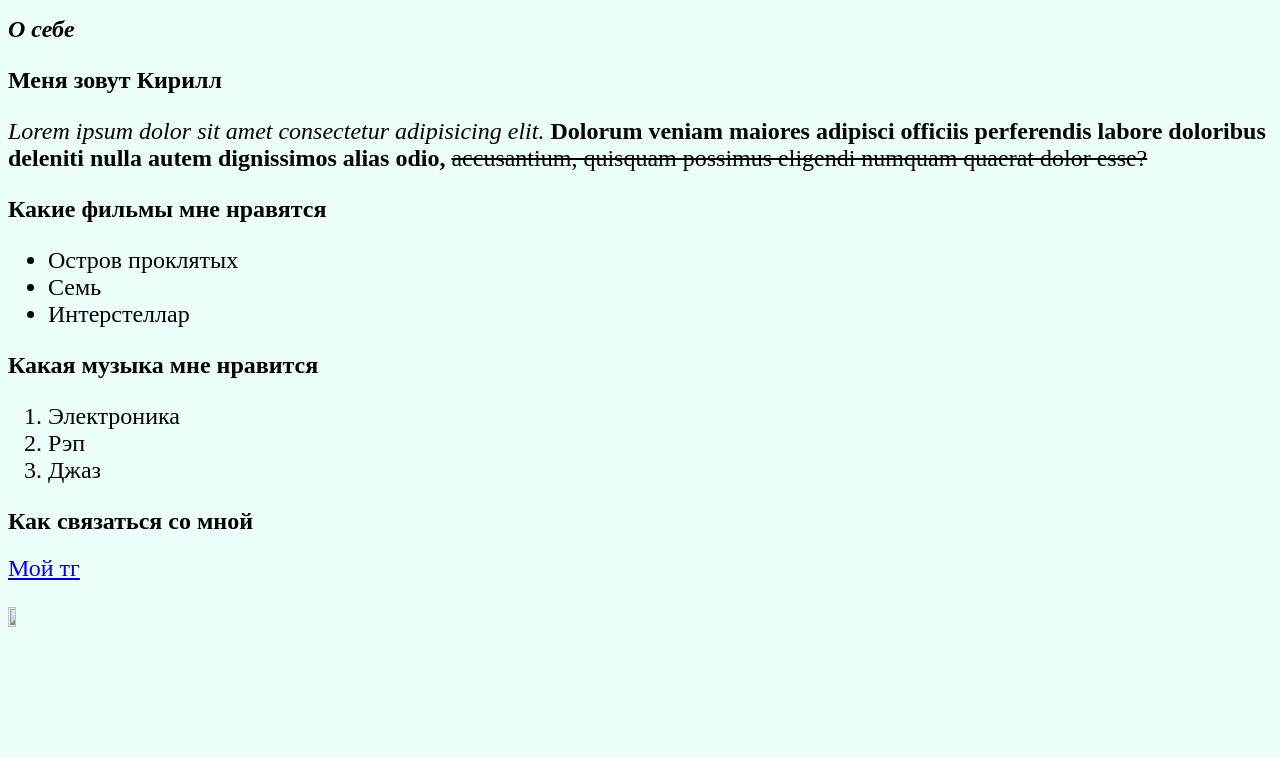
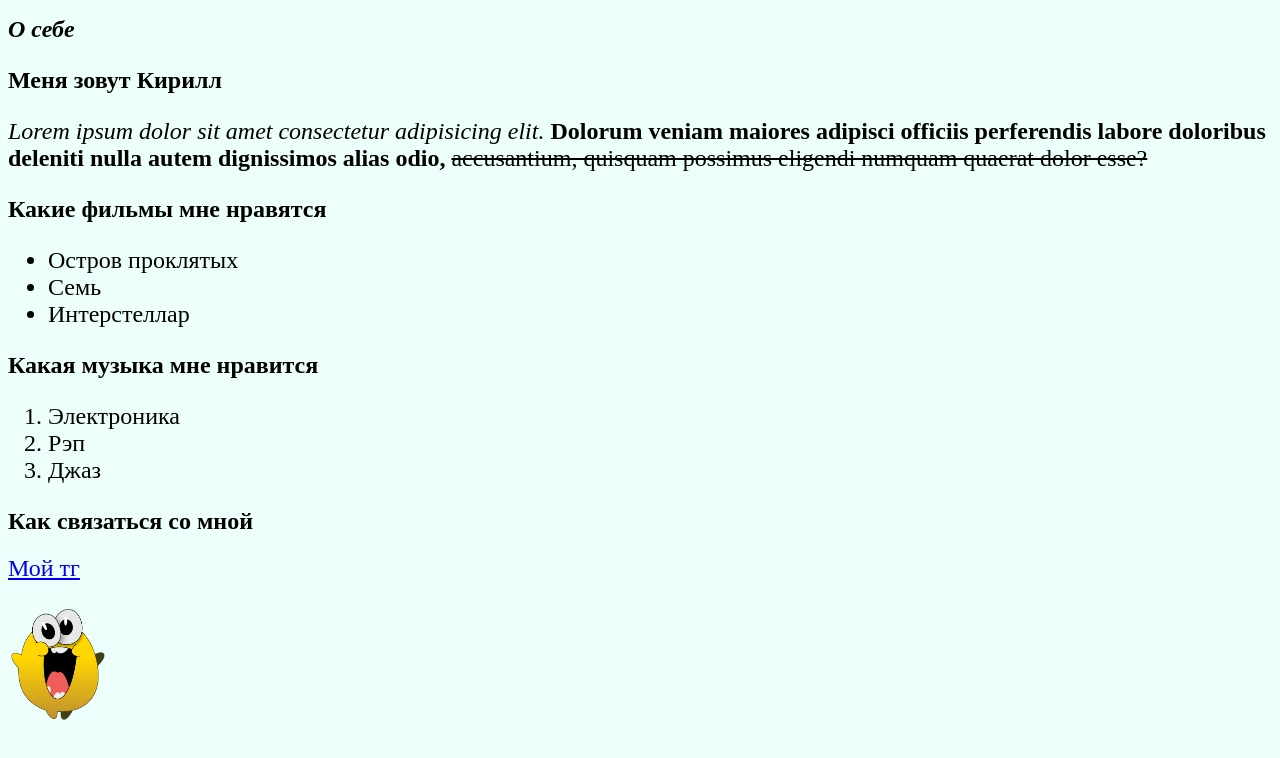
Before and after one commit to Phantic08/lb1-7, a plain HTML site: page pages/lb1.html in a window 1280 px wide. Drawn offline with Linux system fonts and the light colour scheme.

Commit message:
Add files via upload

```diff
--- a/pages/lb1.html
+++ b/pages/lb1.html
@@ -53,7 +53,7 @@
     <a href="https://t.me/q6albes">Мой тг</a>
 
     <p>
-        <img src="images/happy.png" alt="">
+        <img src="../images/happy.png" alt="">
     </p>
 </body>
 </html>
```
Also changed, not shown: pages/lb2.html (+2 -2 lines).
